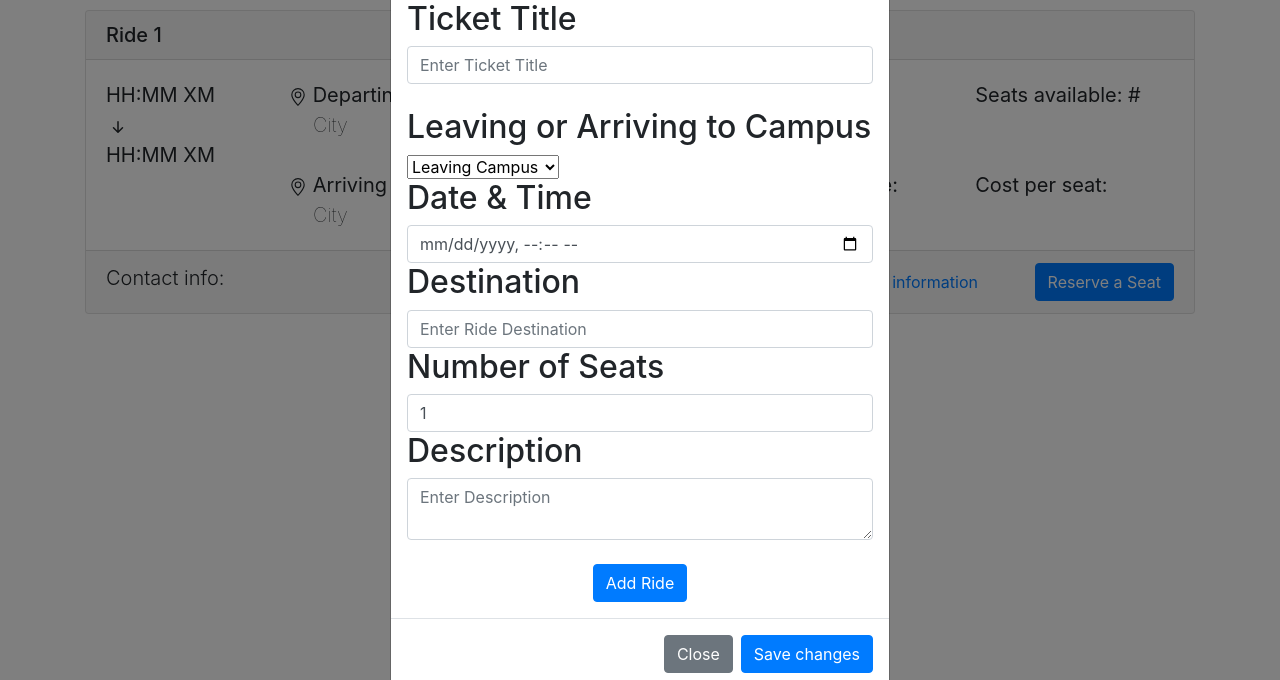
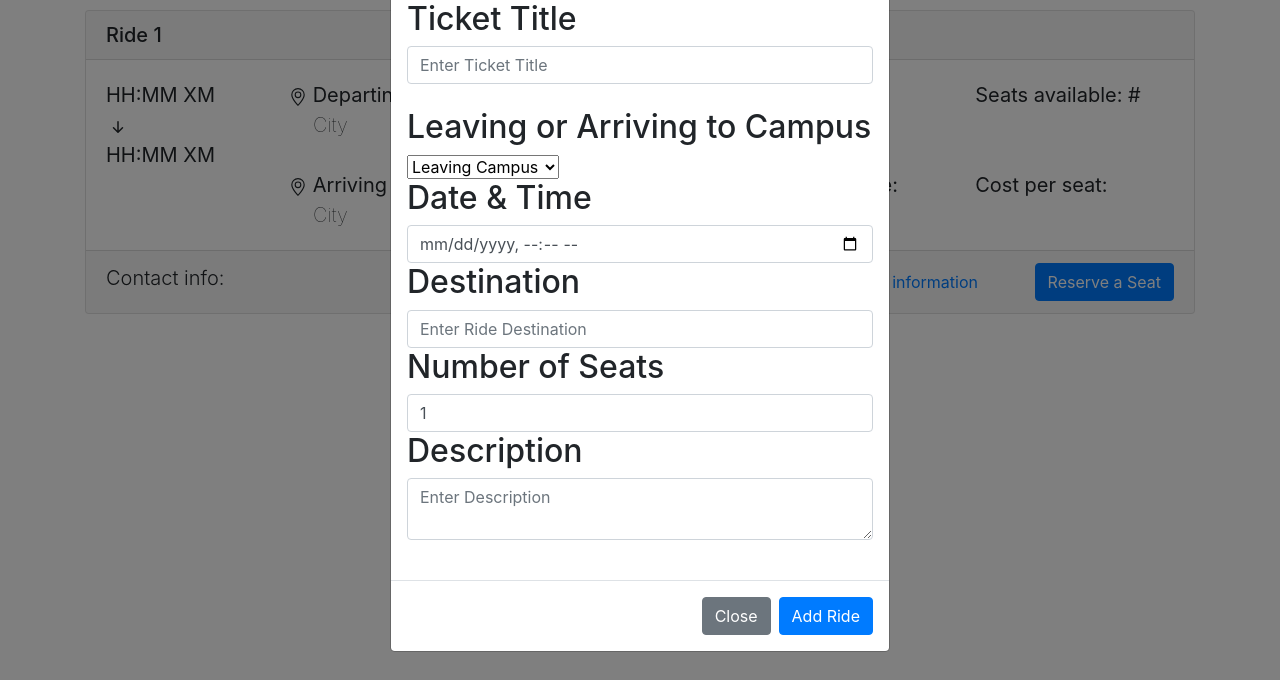
Before and after one commit to djwu25/UCSDRideshare, a Flask app: page / in a window 1280 px wide, after a click on "Add Ride(temp)". Shown: the part 188-868 px from the top of the page. Run offline with Flask 2, Linux system fonts and the light colour scheme; a user stored in the database is signed in; data comes from the database, SQL or seed files in the repository; both versions use the stored data as it was after the commit; some libraries are stand-ins or nearby versions.

Commit message:
Ticket Form

```diff
--- a/website/templates/home.html
+++ b/website/templates/home.html
@@ -39,14 +39,14 @@
               <textarea type="text" name="post_description" id="post_description" class="form-control" placeholder="Enter Description"></textarea>
 
               <br />
-              <div align="center">
+              <!--<div align="center">
                   <button type="submit" class="btn btn-primary">Add Ride</button>
-              </div>
+              </div>-->
           </form>
       </div>
       <div class="modal-footer">
         <button type="button" class="btn btn-secondary" data-bs-dismiss="modal">Close</button>
-        <button type="button" class="btn btn-primary">Save changes</button>
+        <button type="button" class="btn btn-primary">Add Ride</button>
       </div>
     </div>
   </div>
```
Also changed, not shown: website/database.db.
